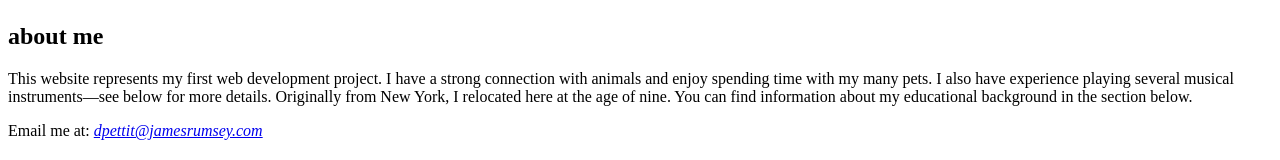
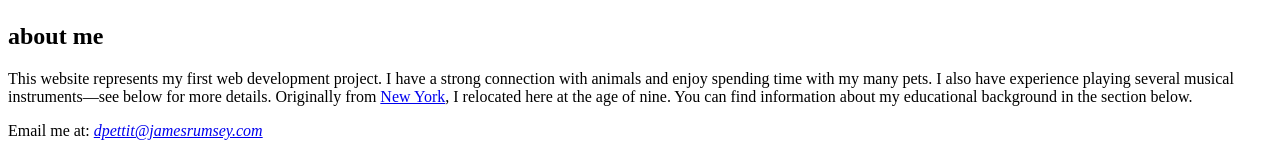
Before and after one commit to dpettit2027-arch/Portfolio, a plain HTML site: page index.html in a window 1280 px wide. Shown: the part 181-341 px from the top of the page. Drawn offline with Linux system fonts and the light colour scheme.

Commit message:
Update index.html

```diff
--- a/index.html
+++ b/index.html
@@ -11,7 +11,7 @@
 <h2>about me</h2>
 
 <p>This website represents my first web development project. I have a strong connection with animals and enjoy spending time with my many pets. I also have experience playing several musical instruments—see below for more details.
-Originally from New York, I relocated here at the age of nine. You can find information about my educational background in the section below.</p>
+Originally from <a href="images/new_york.webp">New York</a>, I relocated here at the age of nine. You can find information about my educational background in the section below.</p>
 <p>Email me at:
 <a href="mailto:"yourname@example.com"><em>dpettit@jamesrumsey.com</em></a></p>
 <h4><strong>instruments</strong></h4>
@@ -26,4 +26,5 @@ Originally from New York, I relocated here at the age of nine. You can find info
 <li>charles town middle</li>
 <li>washington high</li>
 </body>
+
 </html>
```
